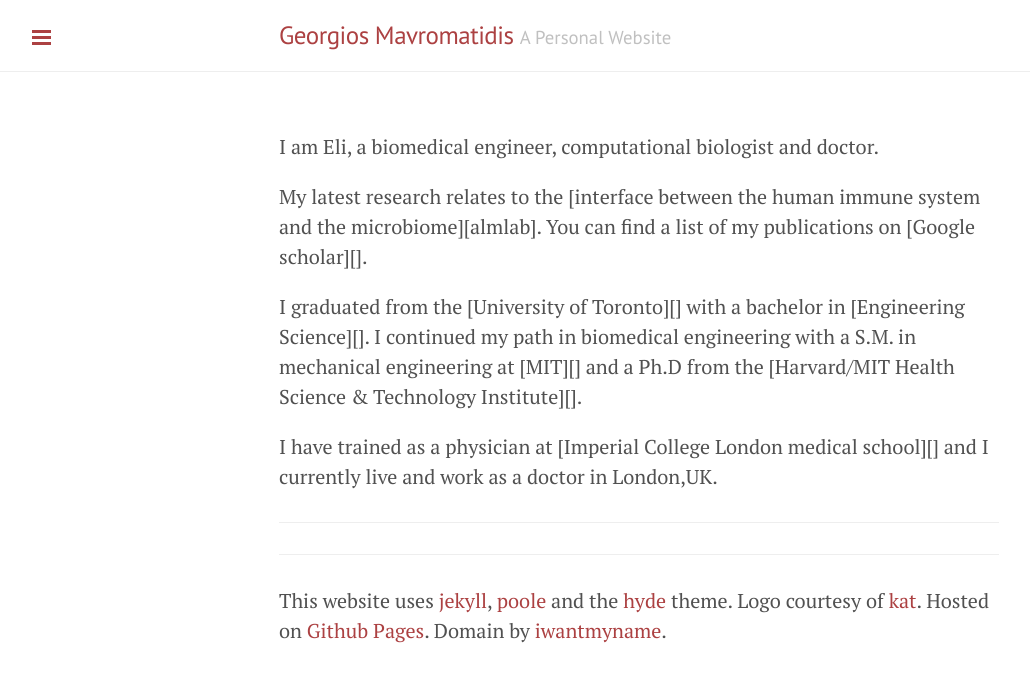
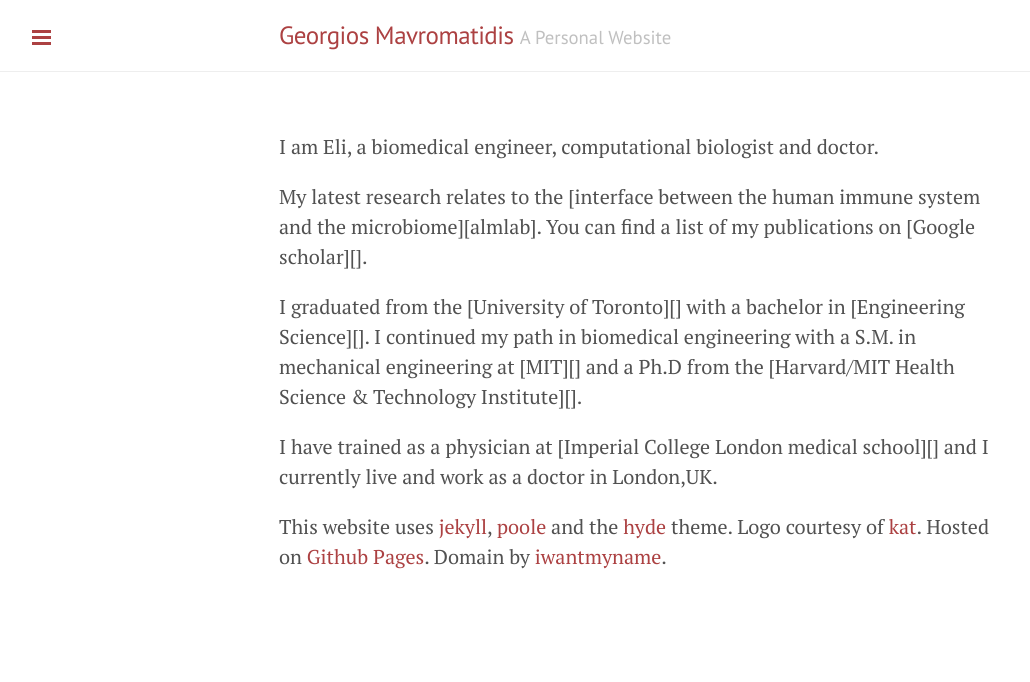
Before and after one commit to gmavrom33/gmavrom.github.io, a Jekyll site: the page built from index.md, in a window 1280 px wide. Shown: the top 682 px of the page, without its empty margins (1-1031 px from the left). Built offline with Jekyll 4.4.1, drawn with Linux system fonts in a browser that asks for light colours; nearby versions of some CDN libraries.

Commit message:
Update index.md

```diff
--- a/index.md
+++ b/index.md
@@ -11,10 +11,5 @@ I graduated from the [University of Toronto][] with a bachelor in [Engineering S
 
 I have trained as a physician at [Imperial College London medical school][] and I currently live and work as a doctor in London,UK.
 
-***
-
-<div class="footer">
-	<hr>
-         This website uses <a href="http://jekyllrb.com/">jekyll</a>, <a href="http://getpoole.com">poole</a> and the <a href="http://hyde.getpoole.com/">hyde</a> theme. Logo courtesy of <a href="http://katlab.github.com">kat</a>.
-         Hosted on <a href="https://pages.github.com/">Github Pages</a>. Domain by <a href="https://iwantmyname.com">iwantmyname</a>.
- </div>
+This website uses <a href="http://jekyllrb.com/">jekyll</a>, <a href="http://getpoole.com">poole</a> and the <a href="http://hyde.getpoole.com/">hyde</a> theme. Logo courtesy of <a href="http://katlab.github.com">kat</a>.
+Hosted on <a href="https://pages.github.com/">Github Pages</a>. Domain by <a href="https://iwantmyname.com">iwantmyname</a>.
```
